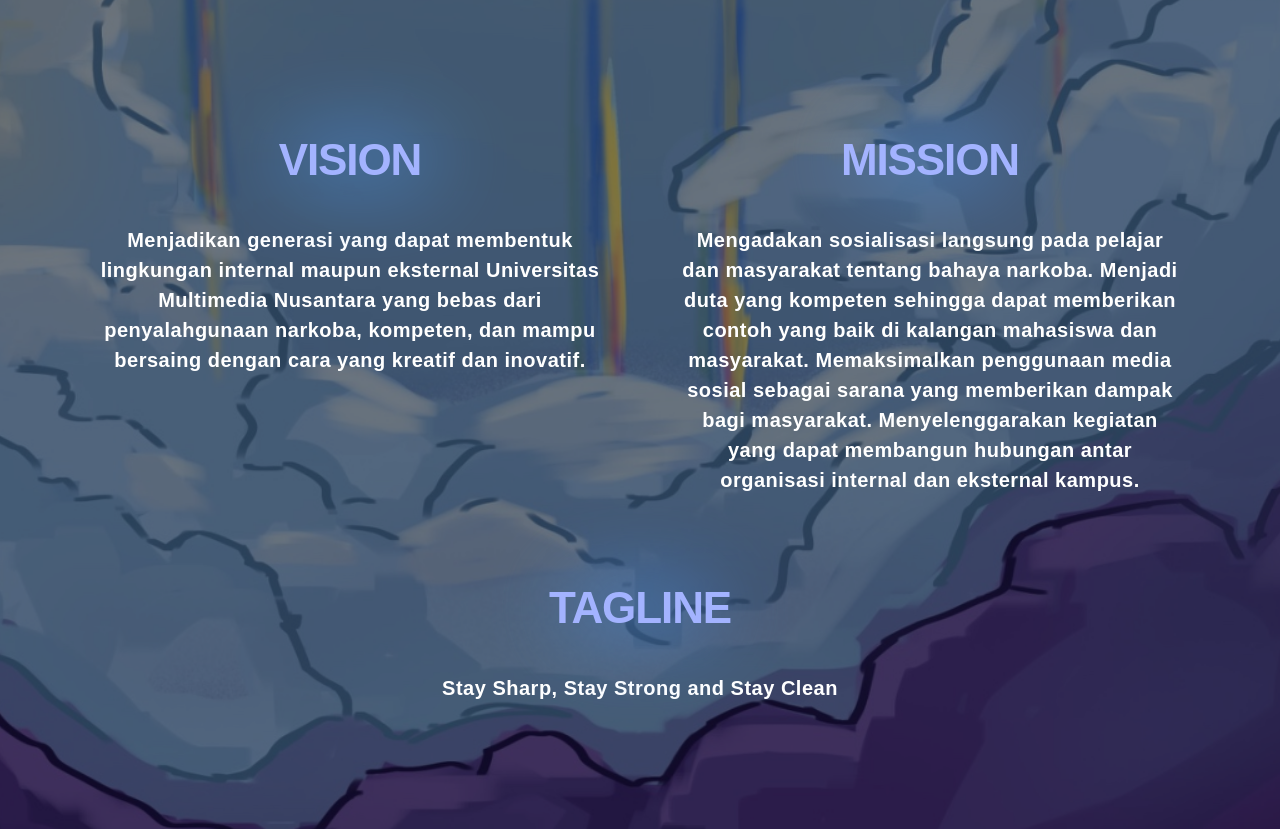
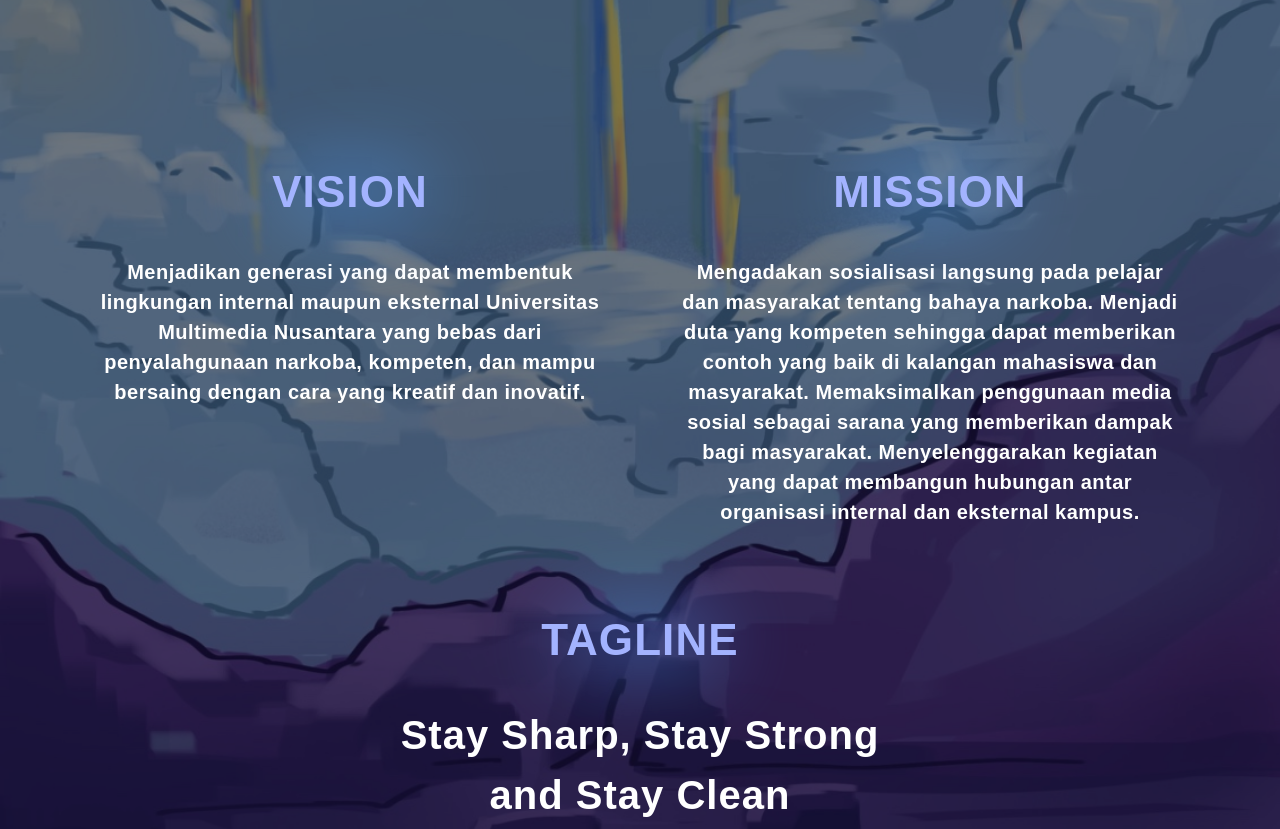
Before and after one commit to codezeros18/dunar, a React (Vite) app: page /about in a window 1280 px wide. Shown: the part 680-1509 px from the top of the page. Built offline with nearby package versions, Linux system fonts and the light colour scheme.

Commit message:
dunar rawr

```diff
--- a/package.json
+++ b/package.json
@@ -26,7 +26,7 @@
     "@use-gesture/react": "^10.3.1",
     "daisyui": "^4.12.24",
     "date-fns": "^4.1.0",
-    "framer-motion": "^12.4.7",
+    "framer-motion": "^12.9.2",
     "locomotive-scroll": "^4.1.4",
     "lottie-react": "^2.4.1",
     "react": "^18.3.1",
@@ -35,6 +35,7 @@
     "react-horizontal-scrolling-menu": "^8.2.0",
     "react-icons": "^5.5.0",
     "react-router-dom": "^7.2.0",
+    "react-simple-typewriter": "^5.0.1",
     "swiper": "^11.2.6"
   },
   "devDependencies": {
@@ -48,6 +49,7 @@
     "eslint": "^9.21.0",
     "eslint-plugin-react-hooks": "^5.0.0",
     "eslint-plugin-react-refresh": "^0.4.19",
+    "gh-pages": "^6.3.0",
     "globals": "^15.15.0",
     "postcss": "^8.5.3",
     "tailwindcss": "^4.0.9",
--- a/src/Components/Dunar.tsx
+++ b/src/Components/Dunar.tsx
@@ -1,61 +1,72 @@
-import React from 'react'
-import dunar from '../assets/logo6.png'
+import React from 'react';
+import { motion } from 'framer-motion';
+
+const sections = [
+  {
+    title: 'VISION',
+    content:
+      'Menjadikan generasi yang dapat membentuk lingkungan internal maupun eksternal Universitas Multimedia Nusantara yang bebas dari penyalahgunaan narkoba, kompeten, dan mampu bersaing dengan cara yang kreatif dan inovatif.',
+  },
+  {
+    title: 'MISSION',
+    content:
+      'Mengadakan sosialisasi langsung pada pelajar dan masyarakat tentang bahaya narkoba. Menjadi duta yang kompeten sehingga dapat memberikan contoh yang baik di kalangan mahasiswa dan masyarakat. Memaksimalkan penggunaan media sosial sebagai sarana yang memberikan dampak bagi masyarakat. Menyelenggarakan kegiatan yang dapat membangun hubungan antar organisasi internal dan eksternal kampus.',
+  },
+];
+
+const fadeInUp = {
+  hidden: { opacity: 0, y: 40 },
+  visible: { opacity: 1, y: 0 },
+};
 
 const Dunar: React.FC = () => {
   return (
-    <div className='flex flex-col justify-center items-center text-center'>
-      {/* <div className='relative mb-28'>
-        <img
-          src={dunar}
-          alt="Dunar Logo"
-          className="relative z-10 w-80 h-80 object-contain mx-auto"
-        />
-      </div> */}
-
-      <div className='grid grid-cols-1 md:grid-cols-2 gap-x-20 gap-y-12 md:gap-y-0 mx-4 md:mx-0'>
-        {/* VISION */}
-        <div className='max-w-[500px] relative'>
-          <div className="relative inline-block">
-            {/* Glow behind text */}
-            <div className="absolute inset-0 mx-auto w-40 h-16 bg-blue-400 opacity-40 blur-2xl rounded-full z-0 pointer-events-none" />
-            <h2 className='relative z-10 text-[38px] md:text-[44px] font-extrabold pb-8 tracking-tight font-poppins text-indigo-300'>
-              VISION
+    <div className='flex flex-col justify-center items-center text-center my-8'>
+      <div className='grid grid-cols-1 md:grid-cols-2 gap-x-20 gap-y-12 md:gap-y-0 mx-6 md:mx-0'>
+        {sections.map((section) => (
+          <motion.div
+            key={section.title}
+            className='max-w-[500px] relative'
+            variants={fadeInUp}
+            initial="hidden"
+            whileInView="visible"
+            viewport={{ once: true, amount: 0.3 }}
+            transition={{ duration: 1, ease: 'easeOut' }}
+          >
+            <div className='relative inline-block'>
+              <div className='absolute inset-0 mx-auto w-40 h-16 bg-blue-400 opacity-40 blur-2xl rounded-full z-0 pointer-events-none' />
+              <h2 className='relative z-10 text-[38px] md:text-[44px] font-extrabold pb-8 tracking-wide font-poppins text-indigo-300'>
+                {section.title}
               </h2>
             </div>
             <p className='text-[16px] md:text-[20px] text-white tracking-wide font-bold'>
-            Menjadikan generasi yang dapat membentuk lingkungan internal maupun eksternal Universitas Multimedia Nusantara yang bebas dari penyalahgunaan narkoba, kompeten, dan mampu bersaing dengan cara yang kreatif dan inovatif.
+              {section.content}
             </p>
+          </motion.div>
+        ))}
       </div>
 
-        {/* MISSION */}
-        <div className='max-w-[500px] relative'>
-          <div className="relative inline-block">
-            {/* Glow behind text */}
-            <div className="absolute inset-0 mx-auto w-40 h-16 bg-blue-400 opacity-40 blur-2xl rounded-full z-0 pointer-events-none" />
-            <h2 className='relative z-10 text-[38px] md:text-[44px] font-extrabold pb-8 tracking-tight font-poppins text-indigo-300'>
-              MISSION
-            </h2>
-          </div>
-          <p className='text-[16px] md:text-[20px] text-white tracking-wide font-bold'>
-            Mengadakan sosialisasi langsung pada pelajar dan masyarakat tentang bahaya narkoba. Menjadi duta yang kompeten sehingga dapat memberikan contoh yang baik di kalangan mahasiswa dan masyarakat. Memaksimalkan penggunaan media sosial sebagai sarana yang memberikan dampak bagi masyarakat. Menyelenggarakan kegiatan yang dapat membangun hubungan antar organisasi internal dan eksternal kampus.
-          </p>
-        </div>
-      </div>
-      <div className='max-w-[500px] mt-20'>
-          <div className="relative inline-block">
-            {/* Glow behind text */}
-            <div className="absolute inset-0 mx-auto w-40 h-16 bg-blue-400 opacity-40 blur-2xl rounded-full z-0 pointer-events-none" />
-            <h2 className='relative z-10 text-[38px] md:text-[44px] font-extrabold pb-8 tracking-tight font-poppins text-indigo-300'>
+      {/* TAGLINE */}
+      <motion.div
+        className='max-w-[500px] mt-20 mx-6'
+        variants={fadeInUp}
+        initial="hidden"
+        whileInView="visible"
+        viewport={{ once: true, amount: 0.3 }}
+        transition={{ duration: 0.8, ease: 'easeOut', delay: 0.2 }}
+      >
+        <div className='relative inline-block'>
+          <div className='absolute inset-0 mx-auto w-40 h-16 bg-blue-400 opacity-40 blur-2xl rounded-full z-0 pointer-events-none' />
+          <h2 className='relative z-10 text-[38px] md:text-[44px] font-extrabold pb-8 tracking-wide font-poppins text-indigo-300'>
             TAGLINE
           </h2>
         </div>
-          <p className='text-[16px] md:text-[20px] text-white tracking-wide font-bold'>
+        <p className='text-[30px] md:text-[40px] text-white tracking-wide font-bold'>
           Stay Sharp, Stay Strong and Stay Clean
         </p>
+      </motion.div>
     </div>
+  );
+};
 
-    </div>
-  )
-}
-
-export default Dunar
+export default Dunar;
--- a/src/Components/Header.tsx
+++ b/src/Components/Header.tsx
@@ -1,19 +1,31 @@
-import React from 'react'
+import React from 'react';
+import { motion } from 'framer-motion';
+
+const fadeInUp = {
+  hidden: { opacity: 0, y: 40 },
+  visible: { opacity: 1, y: 0 },
+};
+
 const Header: React.FC = () => {
   return (
-    // flex items-center justify-center text-center
     <div className="flex items-center justify-center min-h-[85vh] md:min-h-[85vh] max-w-7xl mx-4 md:mx-auto text-center">
-      <div className= 'mb-12 md:mb-0'>
+      <motion.div
+        className="mb-12 md:mb-0"
+        variants={fadeInUp}
+        initial="hidden"
+        whileInView="visible"
+        viewport={{ once: true, amount: 0.3 }}
+        transition={{ duration: 1, ease: 'easeOut' }}
+      >
         <h1 className="flex justify-center tracking-wide text-[62px] leading-[50px] font-extrabold text-white font-poppins my-4">
           Duta Anti Narkoba
         </h1>
         <h4 className="text-[18px] leading-[26px] md:text-[22px] md:leading-[30px] font-poppins text-white opacity-65 font-bold">
           Smart, Healthy, and Fun
         </h4>
-      </div>
+      </motion.div>
     </div>
+  );
+};
 
-  )
-}
-
-export default Header
+export default Header;
--- a/src/Layouts/Footer.tsx
+++ b/src/Layouts/Footer.tsx
@@ -1,7 +1,7 @@
 import React from 'react';
 import logo from '../assets/logo.png';
 import logo1 from '../assets/logo3.png';
-import { FaInstagram, FaTiktok, FaTwitter, FaEnvelope } from "react-icons/fa";
+import { FaInstagram,FaEnvelope } from "react-icons/fa";
 import { RiLineFill } from "react-icons/ri";
 
 const Footer: React.FC = () => {
--- a/src/Layouts/Navbar.tsx
+++ b/src/Layouts/Navbar.tsx
@@ -40,7 +40,7 @@ const Navbar: React.FC = () => {
                         <div className='hidden md:flex'>
                             <ul className='flex space-x-8'>
                                 {Navbar.map((item, index) => (
-                                    <li key={index} className='text-[16px] font-[500] text-black transition-all duration-300'>
+                                    <li key={index} className='text-[16px] font-[500] text-black transition-all duration-300 hover:text-indigo-300'>
                                         <Link to={item.link}>{item.nav}</Link>
                                     </li>
                                 ))}
--- a/src/Pages/Home.tsx
+++ b/src/Pages/Home.tsx
@@ -22,7 +22,7 @@ const Home: React.FC = () => {
   return (
     // <SmoothScroll>
       <div className="font-montserrat relative min-h-screen overflow-hidden">
-        <div className="relative h-[250vh] w-full">
+        <div className="relative h-[250vh] md:h-[220vh] w-full">
           {images.map((image, index) => (
             <div
               key={index}
@@ -39,21 +39,6 @@ const Home: React.FC = () => {
             <Dunar />
           </div>
         </div>
-        {/* <div className="relative h-auto py-20 w-full">
-          {images.map((image, index) => (
-            <div
-              key={index}
-              className={`absolute inset-0 bg-cover bg-right bg-no-repeat transition-opacity duration-1000 ease-in-out ${
-                index === currentIndex ? "opacity-100" : "opacity-0"
-              }`}
-              style={{ backgroundImage: `url(${image})` }}
-            />
-          ))}
-          <div className="absolute inset-0 bg-black opacity-70" />
-          <div className="relative z-10">
-            <DivisionSlider />
-          </div>
-        </div> */}
         <Events />
         <Footer />
       </div>
--- a/vite.config.ts
+++ b/vite.config.ts
@@ -7,5 +7,6 @@ export default defineConfig({
   plugins: [
     tailwindcss(),
     react()],
+    base:''
 
 })
```
Also changed, not shown: 1 other file (tests, documents, lock files or other folders). Lines whose indentation alone changed are shown as unchanged.
